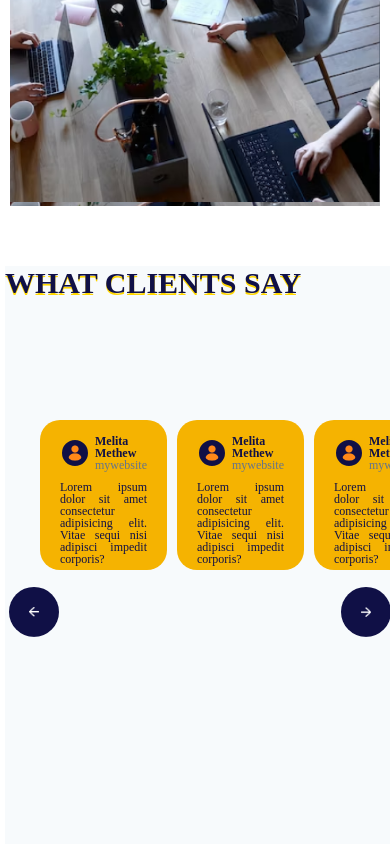
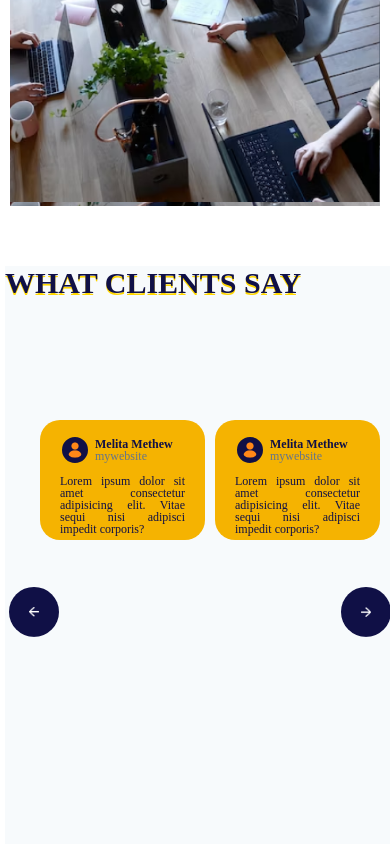
Before and after one commit to mr-iyan-dev/chepes, a React (Vite) app: page /home in a window 390 px wide. Shown: the part 3250-4094 px from the top of the page. Built offline with nearby package versions, Linux system fonts and the light colour scheme.

Commit message:
seo update

```diff
--- a/src/components/Gallery/Gallery.css
+++ b/src/components/Gallery/Gallery.css
@@ -240,7 +240,7 @@ width: 50vw;
 }
 .slider ul {
     display: flex;
-    width:110%;
+    width:150%;
     overflow-x: hidden;
     transition: 0.5s;
     padding: 100px 30px;
```
